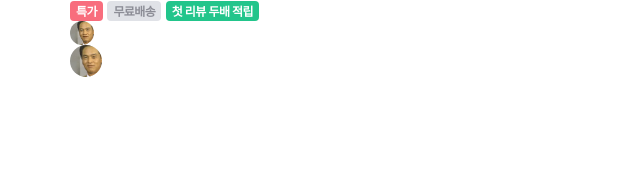
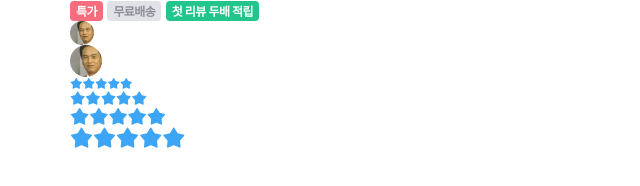
Before and after one commit to soo-dev/tomorrow-house, a website: page index.html in a window 1280 px wide. Shown: the whole page, without its empty margins (0-640 px from the left). Drawn offline with nearby package versions, Linux system fonts and the light colour scheme; files that its build step writes are made by us from their sources; files whose address does not match are found by name.

Commit message:
💄 Implement star-rating components

```diff
--- a/index.html
+++ b/index.html
@@ -41,6 +41,35 @@
             <img src="./assets/images/img-user-01.jpg" alt="사딸라 아저씨" />
           </div>
         </div>
+
+        <div class="star-rating-13">
+          <i class="ic-star is-active"></i>
+          <i class="ic-star is-active"></i>
+          <i class="ic-star is-active"></i>
+          <i class="ic-star is-active"></i>
+          <i class="ic-star is-active"></i>
+        </div>
+        <div class="star-rating-16">
+          <i class="ic-star is-active"></i>
+          <i class="ic-star is-active"></i>
+          <i class="ic-star is-active"></i>
+          <i class="ic-star is-active"></i>
+          <i class="ic-star is-active"></i>
+        </div>
+        <div class="star-rating-20">
+          <i class="ic-star is-active"></i>
+          <i class="ic-star is-active"></i>
+          <i class="ic-star is-active"></i>
+          <i class="ic-star is-active"></i>
+          <i class="ic-star is-active"></i>
+        </div>
+        <div class="star-rating-24">
+          <i class="ic-star is-active"></i>
+          <i class="ic-star is-active"></i>
+          <i class="ic-star is-active"></i>
+          <i class="ic-star is-active"></i>
+          <i class="ic-star is-active"></i>
+        </div>
       </div>
     </div>
   </body>
--- a/styles/main.scss
+++ b/styles/main.scss
@@ -12,5 +12,6 @@
 
 @import './modules/tags';
 @import './modules/avatars';
+@import './modules/star-rating';
 
 @import './layouts/grids';
--- /dev/null
+++ b/styles/modules/_star-rating.scss
@@ -0,0 +1,31 @@
+%star-rating-base {
+  @include flexbox(start);
+
+  .ic-star {
+    color: $border;
+
+    &.is-active {
+      color: $blue;
+    }
+  }
+}
+
+.star-rating-13 {
+  @extend %star-rating-base;
+  font-size: 13px;
+}
+
+.star-rating-16 {
+  @extend %star-rating-base;
+  font-size: 16px;
+}
+
+.star-rating-20 {
+  @extend %star-rating-base;
+  font-size: 20px;
+}
+
+.star-rating-24 {
+  @extend %star-rating-base;
+  font-size: 24px;
+}
```
